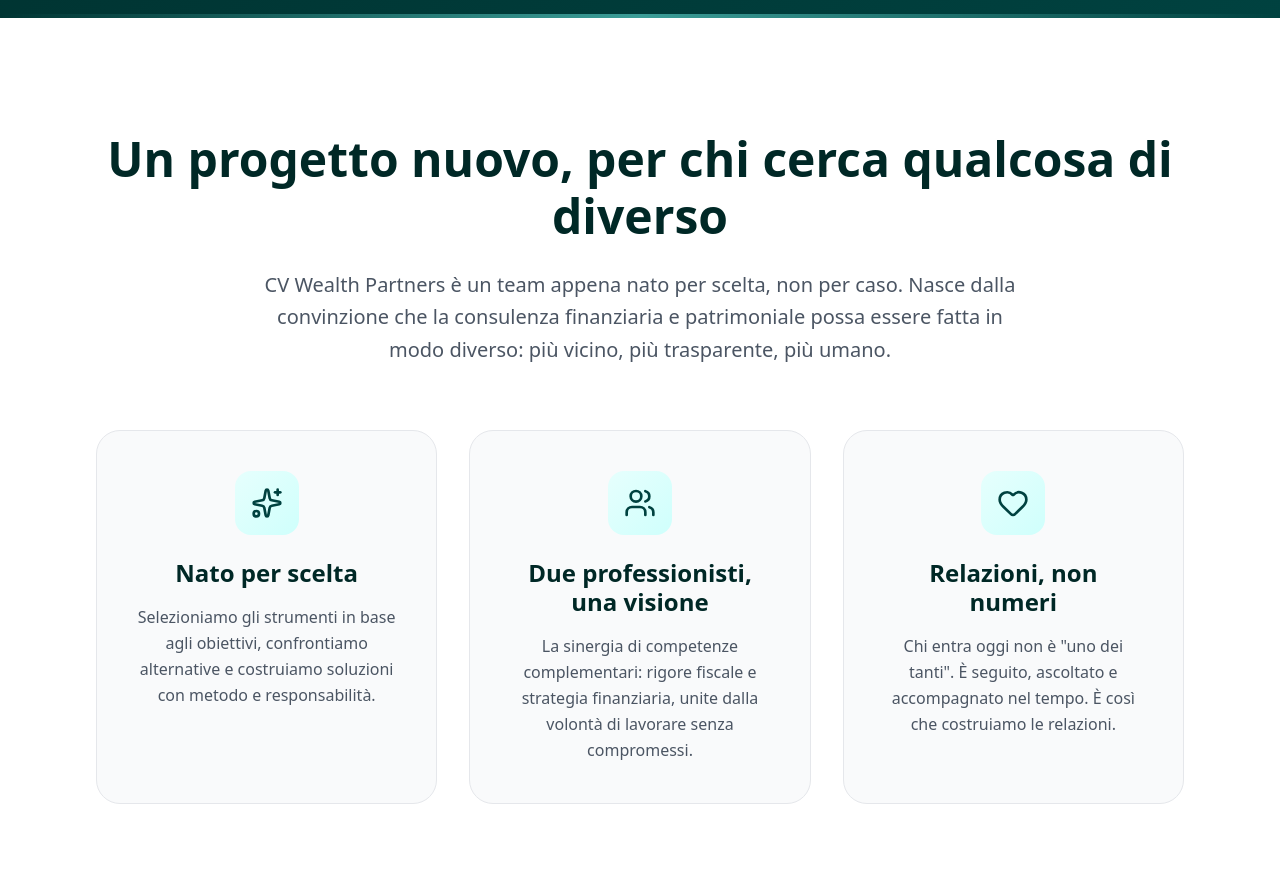
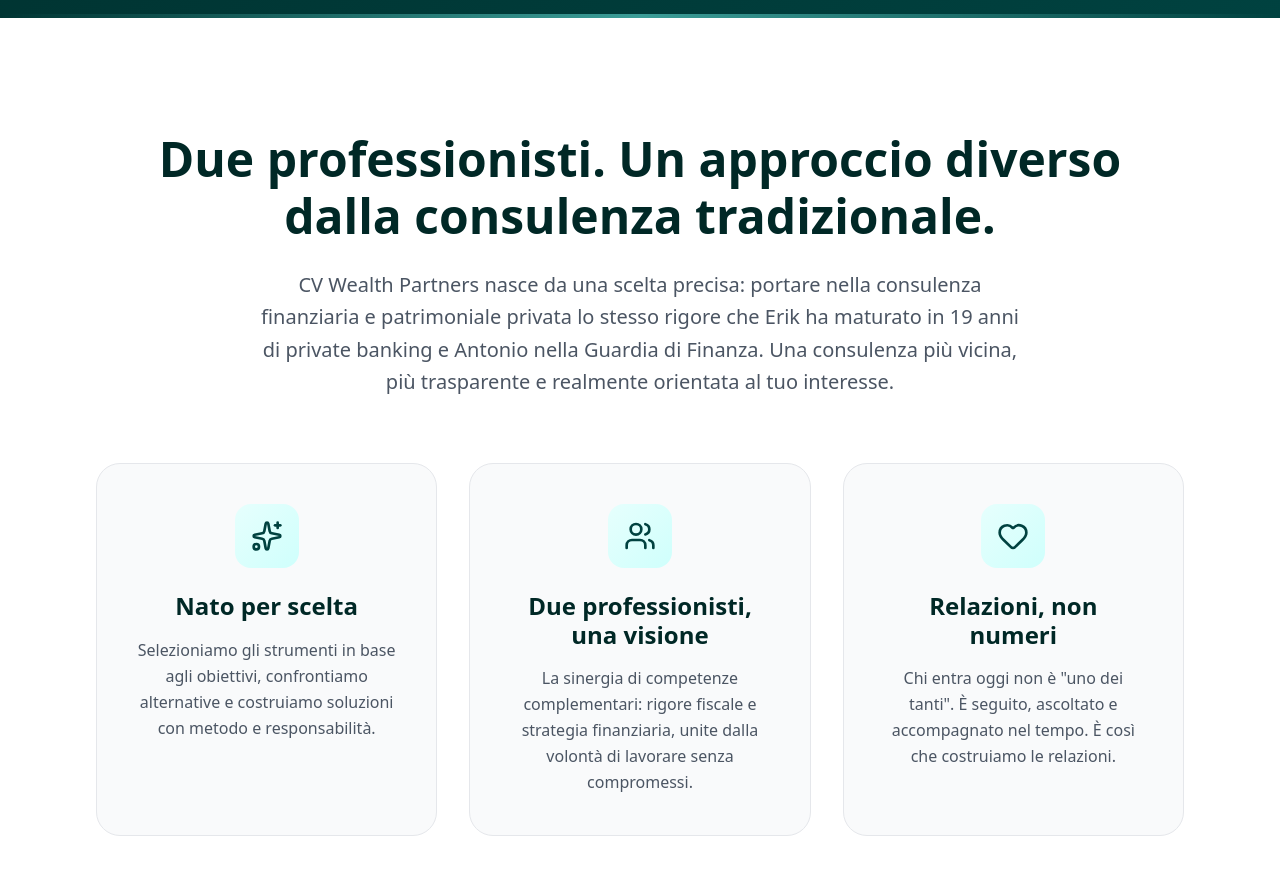
Before and after one commit to filippobosco/Chirieleison, a Next.js app: page / in a window 1280 px wide. Shown: the part 1005-1879 px from the top of the page. Built offline with nearby package versions, Linux system fonts and the light colour scheme.

Commit message:
content: aggiorna testi h2 e paragrafo in Stats
Co-Authored-By: Claude Sonnet 4.6 <noreply@anthropic.com>

```diff
--- a/src/components/sections/Stats.tsx
+++ b/src/components/sections/Stats.tsx
@@ -68,12 +68,14 @@ export function Stats() {
           className="text-center mb-12 md:mb-16"
         >
           <h2 className="text-3xl sm:text-4xl md:text-5xl font-bold text-[var(--navy-950)] mb-6">
-            Un progetto nuovo, per chi cerca qualcosa di diverso
+            Due professionisti. Un approccio diverso dalla consulenza tradizionale.
           </h2>
           <p className="text-lg md:text-xl text-[var(--gray-600)] max-w-3xl mx-auto leading-relaxed">
-            CV Wealth Partners è un team appena nato per scelta, non per caso.
-            Nasce dalla convinzione che la consulenza finanziaria e patrimoniale possa essere
-            fatta in modo diverso: più vicino, più trasparente, più umano.
+            CV Wealth Partners nasce da una scelta precisa: portare nella consulenza
+            finanziaria e patrimoniale privata lo stesso rigore che Erik ha maturato
+            in 19 anni di private banking e Antonio nella Guardia di Finanza.
+            Una consulenza più vicina, più trasparente e realmente orientata
+            al tuo interesse.
           </p>
         </motion.div>
 
```
